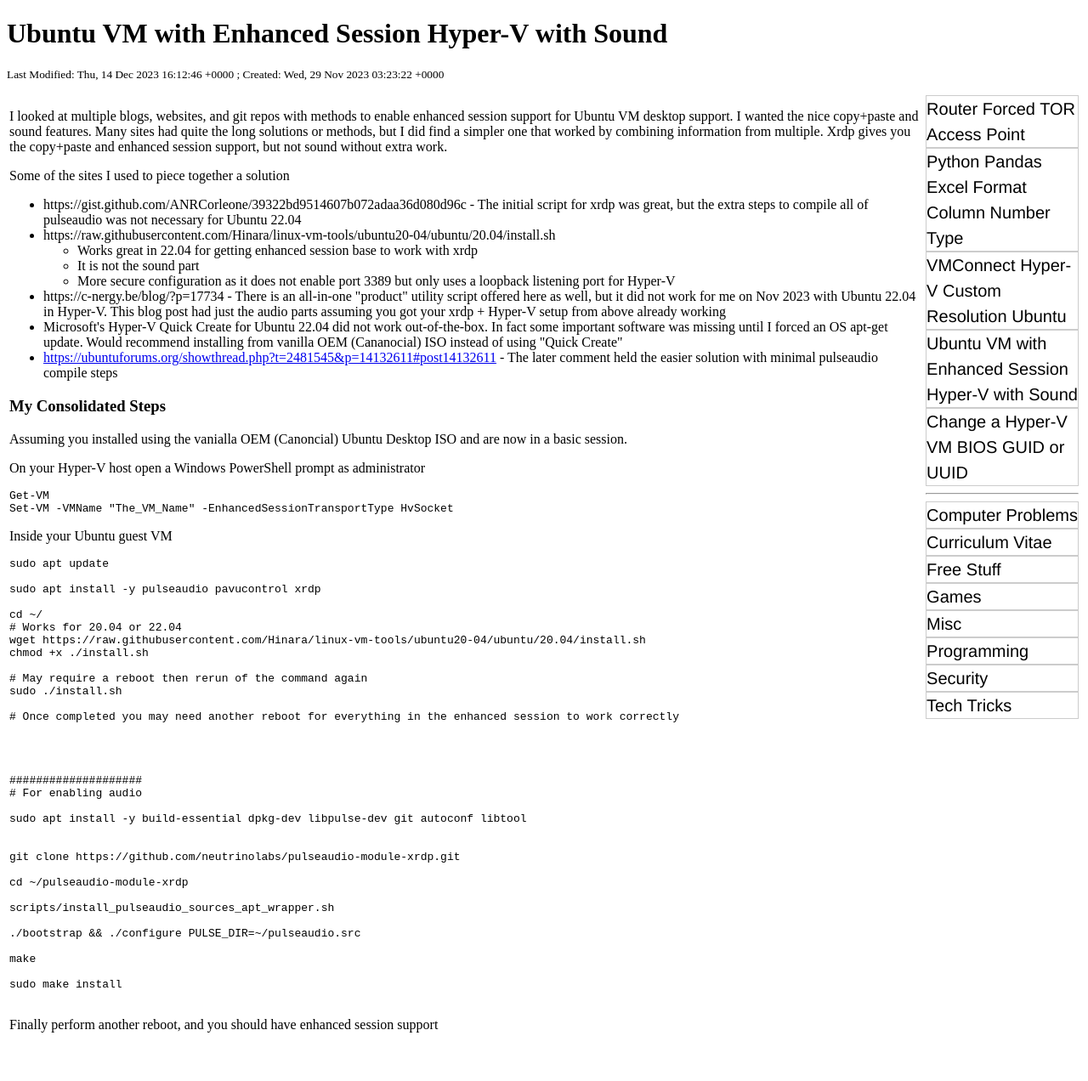
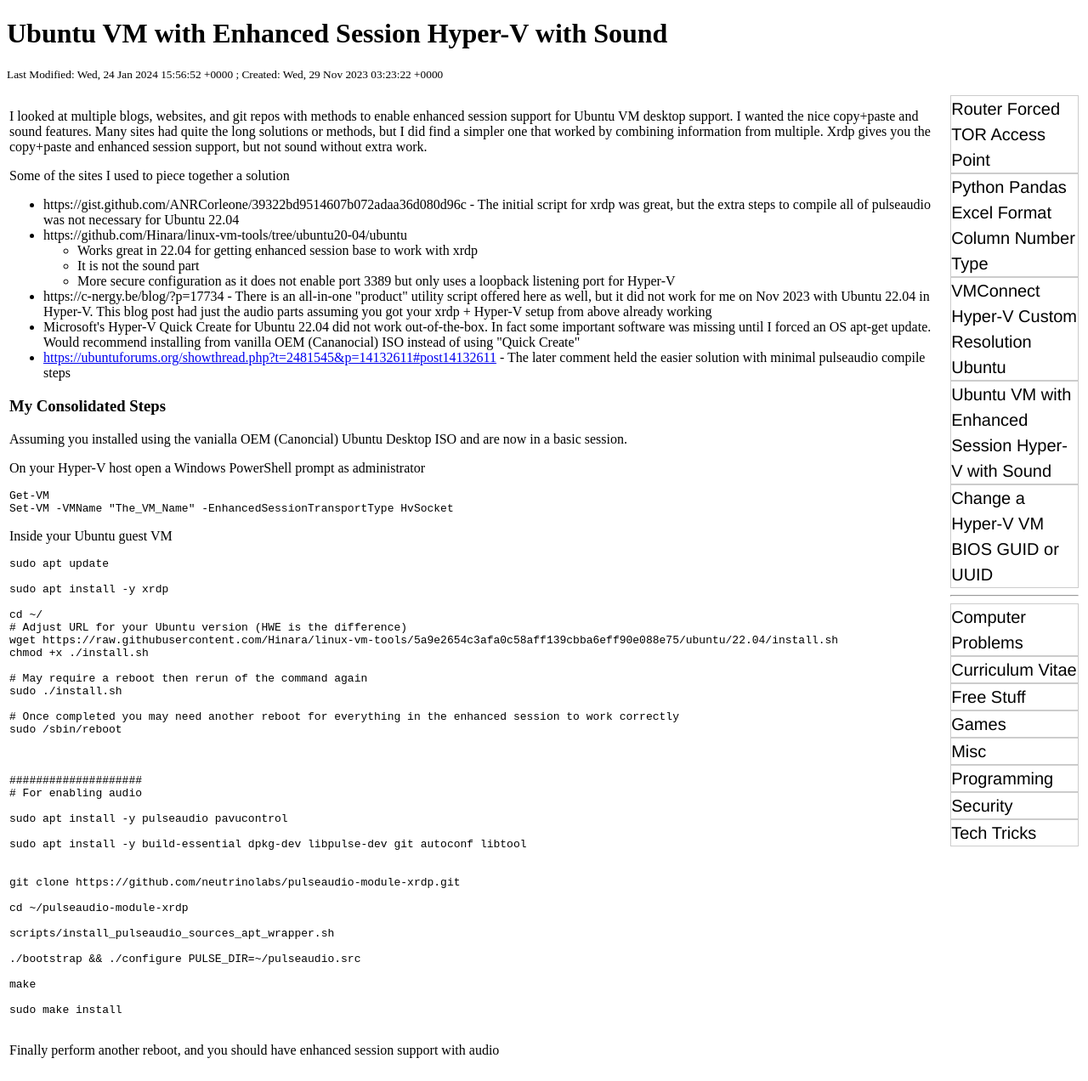
Before and after one commit to rbeede/rbeede.github.io, a Jekyll site: the page built from _posts/2023-11-28-ubuntu-vm-enhanced-session-hyper-v-with-sound.html, in a window 1280 px wide. Shown: the whole page at 85% size. Built offline with Jekyll 4.4.1, drawn with Linux system fonts in a browser that asks for light colours; before the commit the page ends 1242 px from its top, so only the background shows below that.

Commit message:
Update 2023-11-28-ubuntu-vm-enhanced-session-hyper-v-with-sound.html
Better Ubuntu 22 instructions as well as optional sound

```diff
--- a/_posts/2023-11-28-ubuntu-vm-enhanced-session-hyper-v-with-sound.html
+++ b/_posts/2023-11-28-ubuntu-vm-enhanced-session-hyper-v-with-sound.html
@@ -13,7 +13,7 @@
 
 <ul>
   <li>https://gist.github.com/ANRCorleone/39322bd9514607b072adaa36d080d96c - The initial script for xrdp was great, but the extra steps to compile all of pulseaudio was not necessary for Ubuntu 22.04</li>
-  <li>https://raw.githubusercontent.com/Hinara/linux-vm-tools/ubuntu20-04/ubuntu/20.04/install.sh
+  <li>https://github.com/Hinara/linux-vm-tools/tree/ubuntu20-04/ubuntu
     <ul>
       <li>Works great in 22.04 for getting enhanced session base to work with xrdp</li>
       <li>It is not the sound part</li>
@@ -44,23 +44,25 @@
 <pre>
 sudo apt update
 
-sudo apt install -y pulseaudio pavucontrol xrdp
+sudo apt install -y xrdp
 
 cd ~/
-# Works for 20.04 or 22.04
-wget https://raw.githubusercontent.com/Hinara/linux-vm-tools/ubuntu20-04/ubuntu/20.04/install.sh
+# Adjust URL for your Ubuntu version (HWE is the difference)
+wget https://raw.githubusercontent.com/Hinara/linux-vm-tools/5a9e2654c3afa0c58aff139cbba6eff90e088e75/ubuntu/22.04/install.sh
 chmod +x ./install.sh
 
 # May require a reboot then rerun of the command again
 sudo ./install.sh
 
 # Once completed you may need another reboot for everything in the enhanced session to work correctly
-
+sudo /sbin/reboot
 
 
 
 ####################
 # For enabling audio
+
+sudo apt install -y pulseaudio pavucontrol
 
 sudo apt install -y build-essential dpkg-dev libpulse-dev git autoconf libtool
 
@@ -79,4 +81,4 @@
 
 </pre>
 
-<p>Finally perform another reboot, and you should have enhanced session support</p>
+<p>Finally perform another reboot, and you should have enhanced session support with audio</p>
```
Also changed, not shown: other parts of _posts/2023-11-28-ubuntu-vm-enhanced-session-hyper-v-with-sound.html (+1 -1 lines).
